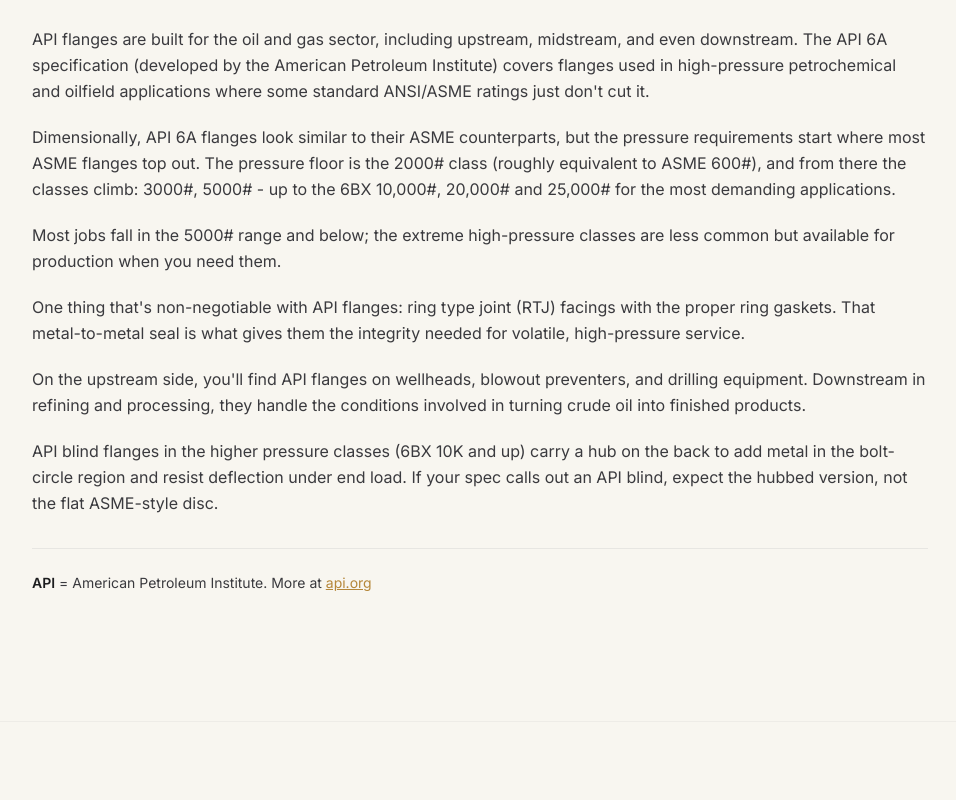
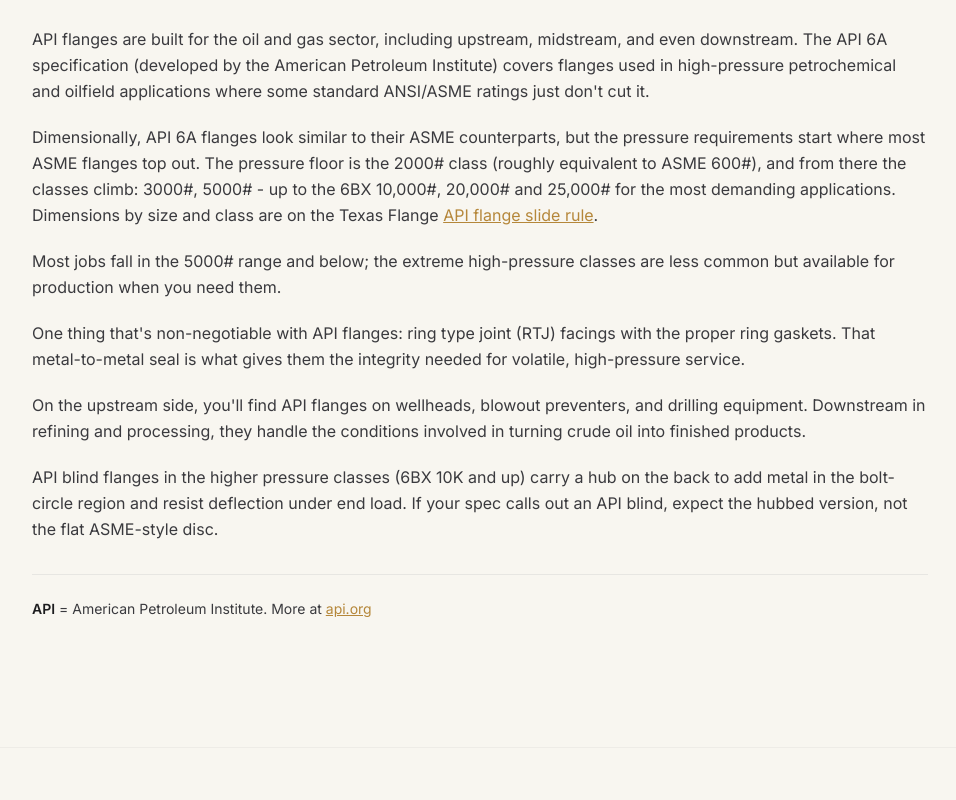
Before and after one commit to Texas-Flanges/apiflange-new, a Next.js app: page / in a window 1280 px wide. Shown: the part 1100-1900 px from the top of the page, without its empty margins (160-1116 px from the left). Built offline with nearby package versions, Linux system fonts and the light colour scheme; no server answers; a web font is replaced by a local one.

Commit message:
Link the matching texasflange.com page (SEO-AI-076)
The homepage linked texasflange.com only at / or /contact-us. It now links texasflange.com/products/flange-dims-weights/api-flange-slide-rule/, the page that
matches this site's keyword. Contact links are unchanged.

```diff
--- a/src/app/page.tsx
+++ b/src/app/page.tsx
@@ -245,7 +245,9 @@
                   Dimensionally, API 6A flanges look similar to their ASME counterparts, but the
                   pressure requirements start where most ASME flanges top out. The pressure floor is the 2000# class (roughly equivalent to ASME 600#), and from there the classes climb:
                   3000#, 5000# - up to the 6BX 10,000#, 20,000# and 25,000# for the most
-                  demanding applications.
+                  demanding applications. Dimensions by size and class are on the
+                  Texas Flange{' '}
+                  <a href="https://texasflange.com/products/flange-dims-weights/api-flange-slide-rule/?ref=apiflange-new" className="text-brass underline">API flange slide rule</a>.
                 </p>
                 <p>
                   Most jobs fall in the 5000# range and below; the extreme high-pressure classes
```
